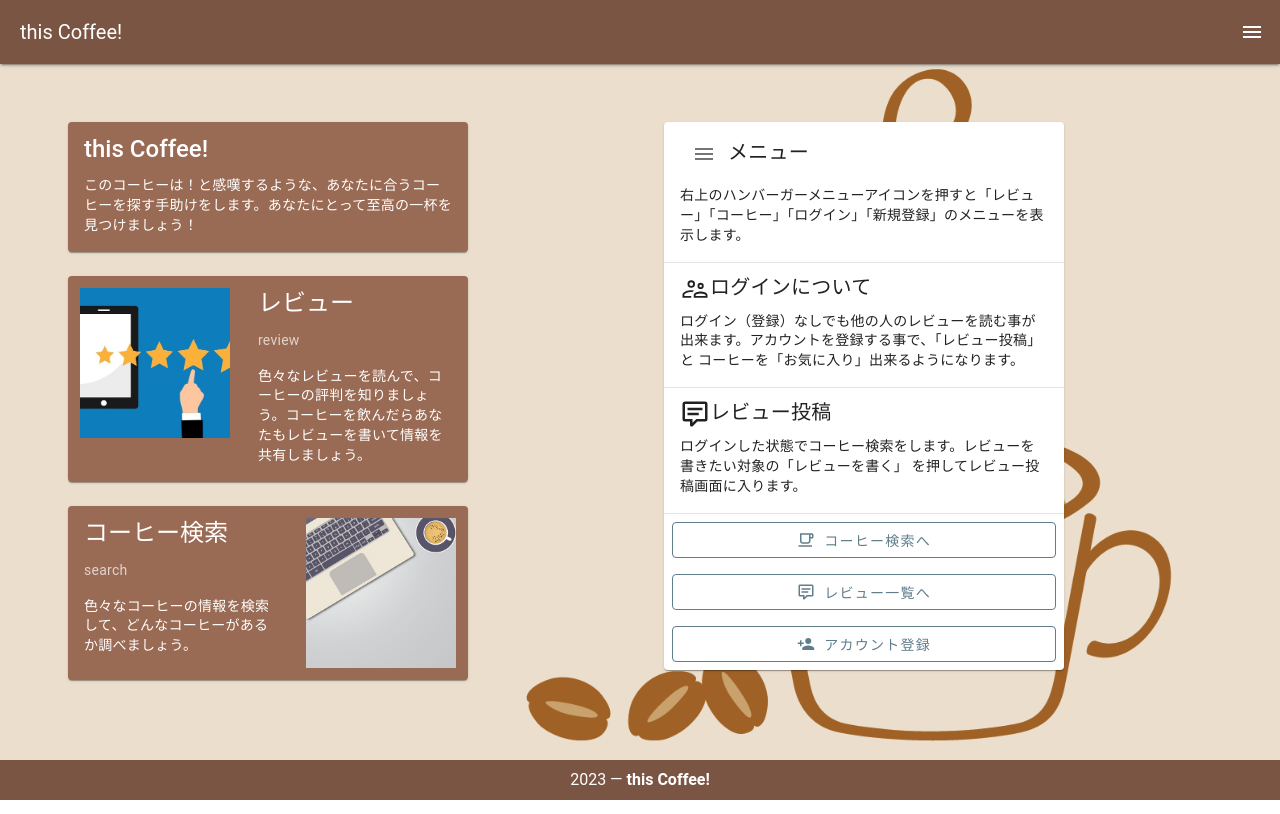
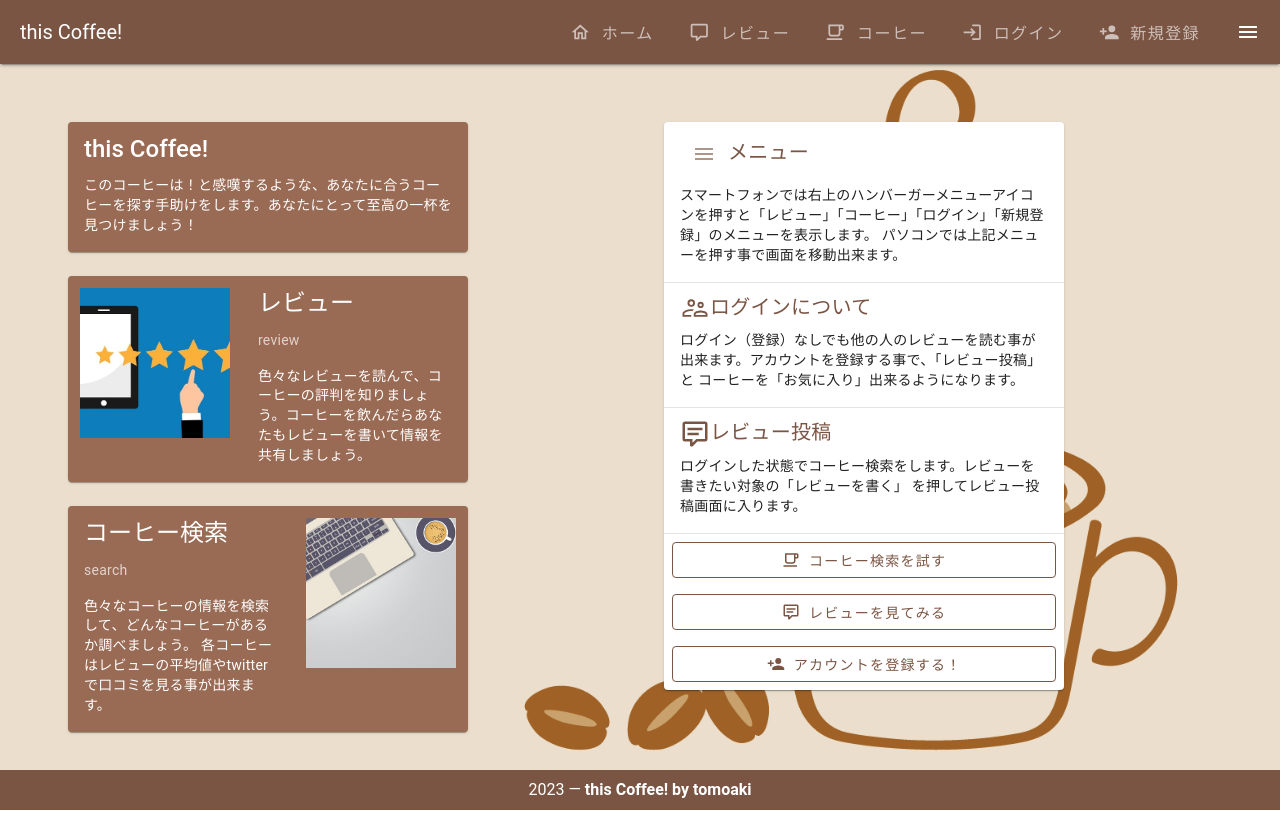
Before and after one commit to tomoaki198211/this_coffee_front, a Vue app: page / in a window 1280 px wide. Built offline with nearby package versions, Linux system fonts and the light colour scheme.

Commit message:
グローバルメニュー,を修正

```diff
--- a/src/components/FooterNav.vue
+++ b/src/components/FooterNav.vue
@@ -1,12 +1,10 @@
 <template>
   <v-footer class="footer" color="#7b5544">
     <v-row justify="center">
-      <!-- <v-btn color="white" variant="text" class="mx-2" rounded="xl">
-        {{}}
-      </v-btn> -->
       <v-col class="text-center" cols="12">
         <p class="footer_txt">
-          {{ new Date().getFullYear() }} — <strong>this Coffee!</strong>
+          {{ new Date().getFullYear() }} —
+          <strong>this Coffee! by tomoaki</strong>
         </p>
       </v-col>
     </v-row>
--- a/src/components/GetTweet.vue
+++ b/src/components/GetTweet.vue
@@ -2,6 +2,7 @@
 import { ref } from "vue";
 import axios from "axios";
 import { useAuthStore } from "../stores/auth";
+import { mdiTwitter } from "@mdi/js";
 
 interface Props {
   name: string;
@@ -32,7 +33,13 @@ async function getTweet(): Promise<void> {
 
 <template>
   <v-card>
-    <v-btn @click="getTweet()" variant="text">ツイッターで評判を見る</v-btn>
+    <v-btn
+      @click="getTweet()"
+      variant="text"
+      :prepend-icon="mdiTwitter"
+      :disabled="!authStore.isAuthencated()"
+      >ツイッターで評判を見る</v-btn
+    >
     <v-list>
       <v-list-item v-for="tweet in tweets" :key="tweet.id"
         >{{ tweet.text }}
--- a/src/components/GlobalNav.vue
+++ b/src/components/GlobalNav.vue
@@ -10,6 +10,9 @@ import { mdiCoffee } from "@mdi/js";
 import { mdiComment } from "@mdi/js";
 import { mdiDatabaseEdit } from "@mdi/js";
 import { mdiAccountCircleOutline } from "@mdi/js";
+import { mdiHomeOutline } from "@mdi/js";
+import { mdiCoffeeOutline } from "@mdi/js";
+import { mdiCommentOutline } from "@mdi/js";
 
 const drawer = ref(false);
 const authStore = useAuthStore();
@@ -25,7 +28,98 @@ const onLogout = (): void => {
 <template>
   <v-app-bar :elevation="2" color="#7b5544">
     <v-app-bar-title><p class="title">this Coffee!</p></v-app-bar-title>
+    <template class="d-none d-md-block">
+      <template v-if="!authStore.isAuthencated()">
+        <v-btn
+          variant="plain"
+          @click="router.push('/')"
+          :prepend-icon="mdiHomeOutline"
+          size="large"
+          color="white"
+          >ホーム
+        </v-btn>
+        <v-btn
+          variant="plain"
+          @click="router.push('/reviews')"
+          :prepend-icon="mdiCommentOutline"
+          size="large"
+          color="white"
+        >
+          レビュー
+        </v-btn>
+        <v-btn
+          variant="plain"
+          @click="router.push('/coffees')"
+          :prepend-icon="mdiCoffeeOutline"
+          size="large"
+          color="white"
+          >コーヒー
+        </v-btn>
+        <v-btn
+          variant="plain"
+          @click="router.push('/auth/login')"
+          :prepend-icon="mdiLogin"
+          size="large"
+          color="white"
+        >
+          ログイン
+        </v-btn>
+        <v-btn
+          variant="plain"
+          @click="router.push('/auth/signup')"
+          :prepend-icon="mdiAccountPlus"
+          size="large"
+          color="white"
+        >
+          新規登録
+        </v-btn>
+      </template>
+      <template v-else>
+        <v-btn
+          variant="plain"
+          @click="router.push('/')"
+          :prepend-icon="mdiHomeOutline"
+          size="large"
+          color="white"
+          >ホーム
+        </v-btn>
+        <v-btn
+          variant="plain"
+          @click="router.push('/reviews')"
+          :prepend-icon="mdiCommentOutline"
+          size="large"
+          color="white"
+        >
+          レビュー
+        </v-btn>
+        <v-btn
+          variant="plain"
+          @click="router.push('/coffees')"
+          :prepend-icon="mdiCoffeeOutline"
+          size="large"
+          color="white"
+          >コーヒー
+        </v-btn>
+        <v-btn
+          variant="plain"
+          @click="router.push('/auth/account')"
+          :prepend-icon="mdiAccountCircleOutline"
+          size="large"
+          color="white"
+          >アカウント
+        </v-btn>
+        <v-btn
+          variant="plain"
+          @click="onLogout()"
+          :prepend-icon="mdiLogout"
+          size="large"
+          color="white"
+          >ログアウト
+        </v-btn>
+      </template>
+    </template>
     <v-app-bar-nav-icon
+      size="large"
       variant="text"
       @click.stop="drawer = !drawer"
       color="white"
--- a/src/views/HomeView.vue
+++ b/src/views/HomeView.vue
@@ -47,6 +47,7 @@ const router = useRouter();
                 <v-card-subtitle>search</v-card-subtitle>
                 <v-card-text>
                   色々なコーヒーの情報を検索して、どんなコーヒーがあるか調べましょう。
+                  各コーヒーはレビューの平均値やtwitterで口コミを見る事が出来ます。
                 </v-card-text>
               </div>
               <v-avatar class="ma-3" size="150" rounded="0">
@@ -59,15 +60,16 @@ const router = useRouter();
       <v-col cols="12" sm="6">
         <v-col cols="12">
           <v-card max-width="400">
-            <v-card-title class="text-h6"
+            <v-card-title class="text-h6 bg-color"
               ><v-app-bar-nav-icon variant="plain"></v-app-bar-nav-icon
               >メニュー</v-card-title
             >
             <v-card-text
-              >右上のハンバーガーメニューアイコンを押すと「レビュー」「コーヒー」「ログイン」「新規登録」のメニューを表示します。</v-card-text
+              >スマートフォンでは右上のハンバーガーメニューアイコンを押すと「レビュー」「コーヒー」「ログイン」「新規登録」のメニューを表示します。
+              パソコンでは上記メニューを押す事で画面を移動出来ます。</v-card-text
             >
             <v-divider></v-divider>
-            <v-card-title class="text-h6"
+            <v-card-title class="text-h6 bg-color"
               ><v-icon :icon="mdiAccountSupervisorOutline"></v-icon
               >ログインについて</v-card-title
             >
@@ -75,7 +77,7 @@ const router = useRouter();
               >ログイン（登録）なしでも他の人のレビューを読む事が出来ます。アカウントを登録する事で、「レビュー投稿」と
               コーヒーを「お気に入り」出来るようになります。</v-card-text
             ><v-divider></v-divider>
-            <v-card-title class="text-h6"
+            <v-card-title class="text-h6 bg-color"
               ><v-icon :icon="mdiCommentTextOutline"></v-icon
               >レビュー投稿</v-card-title
             >
@@ -88,30 +90,30 @@ const router = useRouter();
               <v-btn
                 block
                 variant="outlined"
-                color="blue-grey"
+                color="#7b5544"
                 :prepend-icon="mdiCoffeeOutline"
                 @click="router.push('/coffees')"
-                >コーヒー検索へ</v-btn
+                >コーヒー検索を試す</v-btn
               >
             </v-card-actions>
             <v-card-actions>
               <v-btn
                 block
                 variant="outlined"
-                color="blue-grey"
+                color="#7b5544"
                 :prepend-icon="mdiCommentTextOutline"
                 @click="router.push('/reviews')"
-                >レビュー一覧へ</v-btn
+                >レビューを見てみる</v-btn
               >
             </v-card-actions>
             <v-card-actions>
               <v-btn
                 block
                 variant="outlined"
-                color="blue-grey"
+                color="#7b5544"
                 :prepend-icon="mdiAccountPlus"
                 @click="router.push('/auth/signup')"
-                >アカウント登録</v-btn
+                >アカウントを登録する！</v-btn
               >
             </v-card-actions>
           </v-card>
@@ -120,3 +122,8 @@ const router = useRouter();
     </v-row>
   </v-container>
 </template>
+<style scoped>
+.bg-color {
+  color: #7b5544;
+}
+</style>
```
